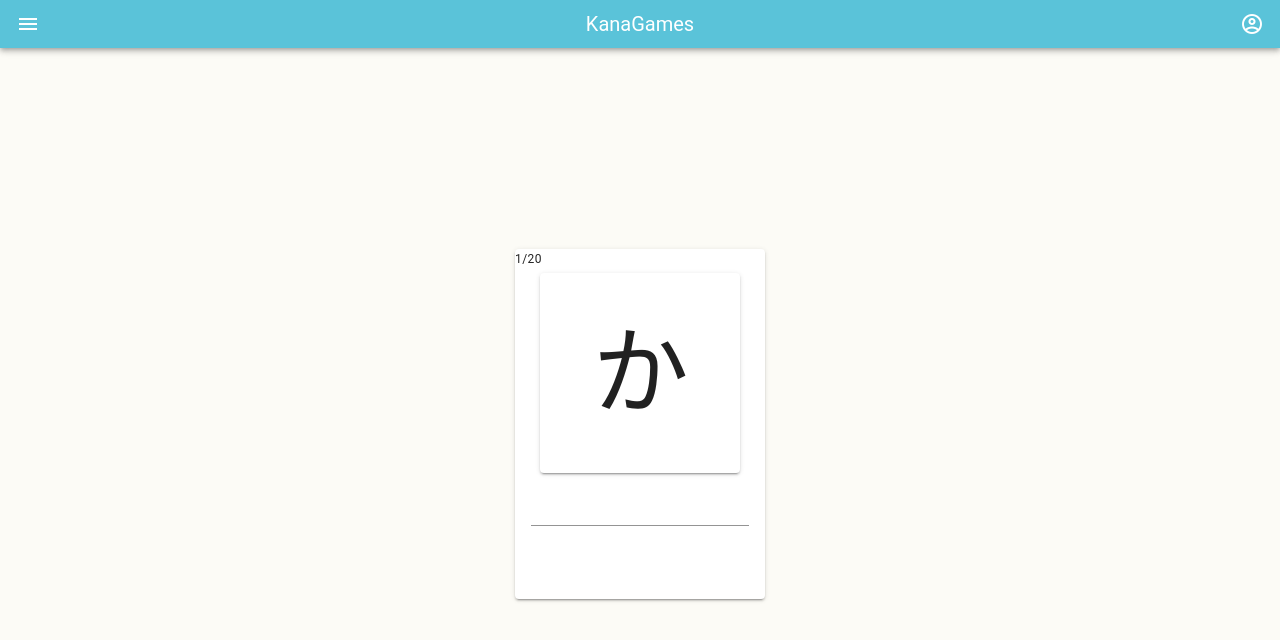
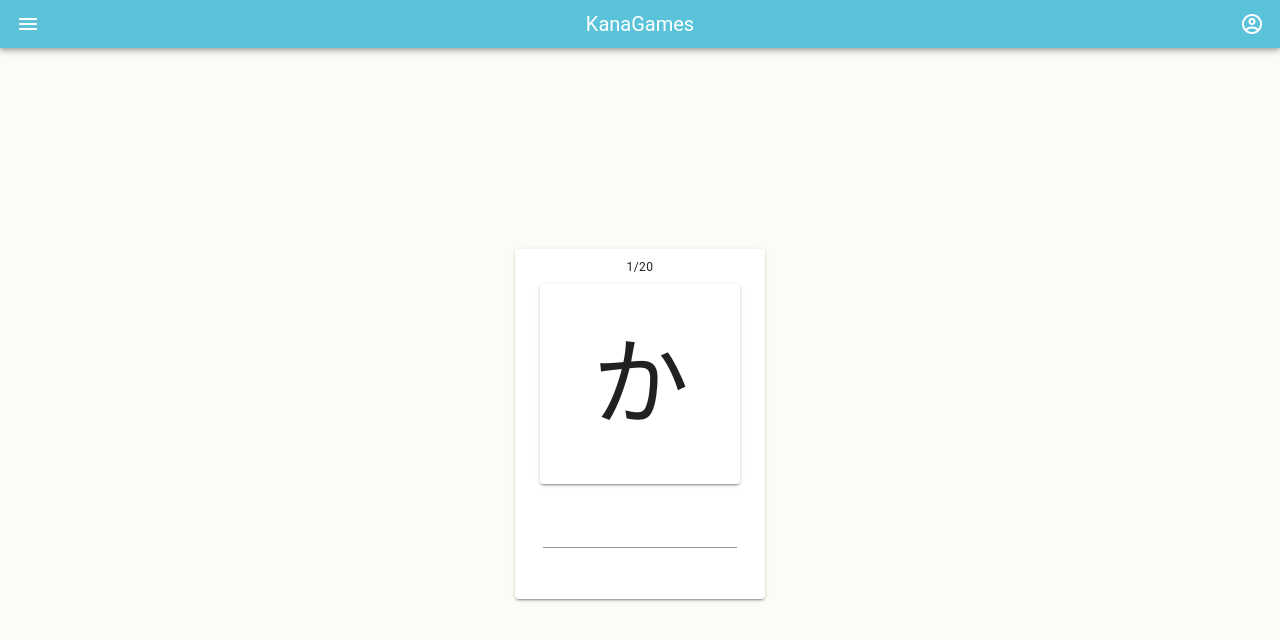
Before and after one commit to tomctr/KanaGames, a Vue app: page / in a window 1280 px wide. Both pictures are taken after a click on the button "START EXAM". Shown: the top 640 px of the page. Built offline with nearby package versions, Linux system fonts and the light colour scheme.

Commit message:
change kanacard style

```diff
--- a/src/components/KanaCard.vue
+++ b/src/components/KanaCard.vue
@@ -1,8 +1,8 @@
 <template>
   <v-card width="250" height="350">
-    <div class="caption">{{currentPos}}/{{examLength}}</div>
-      <v-card-title no-gutters>
-        <v-row justify="center">
+    <v-row class="fill-height d-flex flex-column" no-gutters>
+      <v-row no-gutters align="center" justify="center" class="caption">{{currentPos}}/{{examLength}}</v-row>
+      <v-row no-gutters justify="center">
         <v-slide-x-transition mode="out-in">
           <v-card width="200" height="200">
             <v-row justify="center" align="center" class="fill-height" no-gutters>
@@ -11,13 +11,16 @@
           </v-card>
         </v-slide-x-transition>
       </v-row>
-      </v-card-title>
-      <v-card-text class="pb-0 pt-0">
+      <v-row no-gutters class="pl-7 pr-7">
         <v-text-field v-on:keyup.enter="submit" v-model="answer" class="centered-input"></v-text-field>
-      </v-card-text>
-      <v-btn outlined @click="getAnswer" depressed block v-show="isError">AWNSER</v-btn>
+      </v-row>
+      <v-row no-gutters align="end">
+        <v-btn @click="getAnswer" depressed block v-show="isError">ANSWER</v-btn>
+      </v-row>
+    </v-row>
   </v-card>
 </template>
+
 
 <script>
 import Configuration from "../assets/configGame.js";
@@ -41,8 +44,8 @@ export default {
     isError: false,
     totalError: 0,
     totalCarac: 0,
-    currentPos:0,
-    examLength:0,
+    currentPos: 0,
+    examLength: 0
   }),
   props: {
     config: { type: Configuration }
```
Lines whose indentation alone changed are shown as unchanged.
